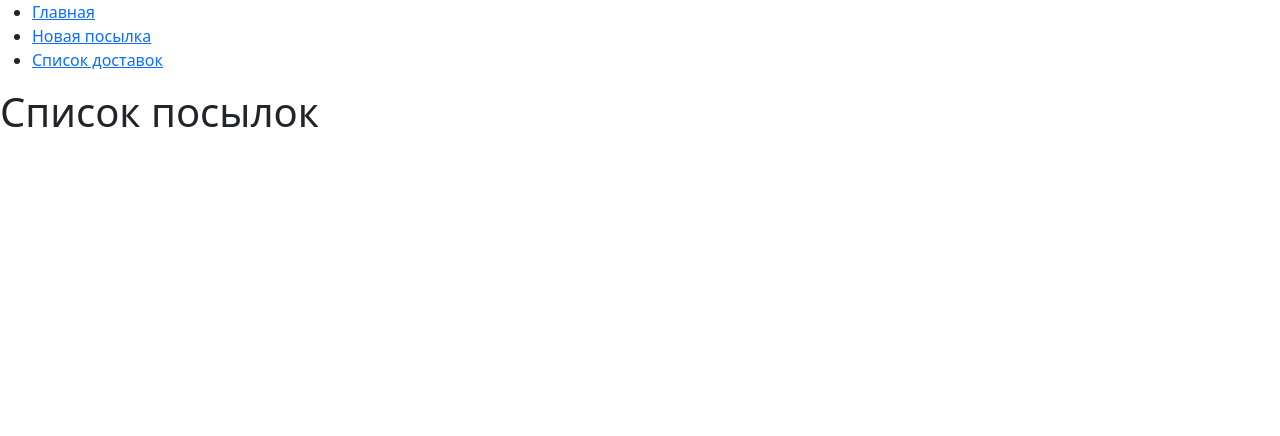
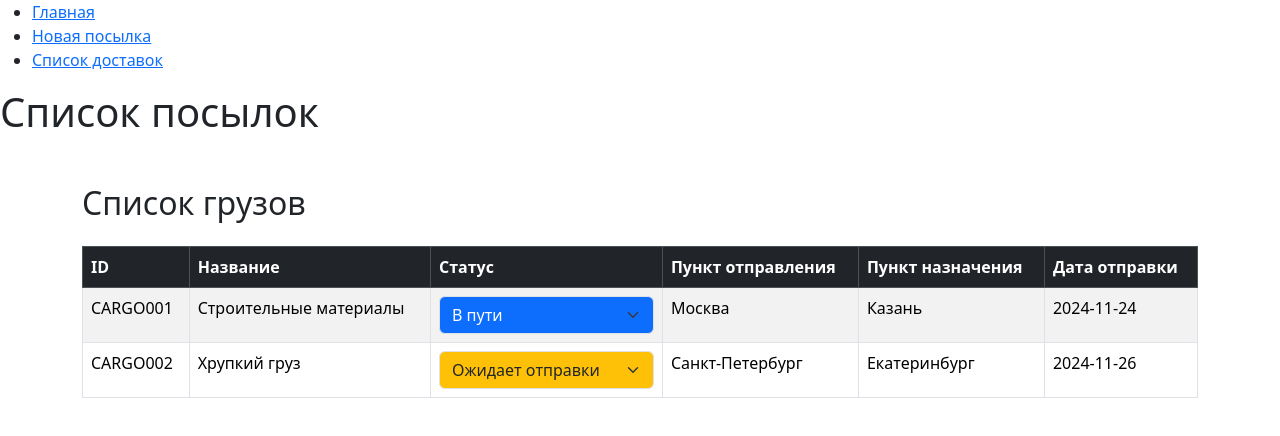
Before and after one commit to DariaSch167/ftek_test-task, a React (Create React App) app: page /track_list in a window 1280 px wide. Shown: the top 436 px of the page. Built offline with nearby package versions, Linux system fonts and the light colour scheme.

Commit message:
add: list of cargos and redux store

```diff
--- a/package.json
+++ b/package.json
@@ -4,6 +4,7 @@
   "private": true,
   "dependencies": {
     "@popperjs/core": "^2.11.8",
+    "@reduxjs/toolkit": "^2.4.0",
     "@testing-library/jest-dom": "^5.17.0",
     "@testing-library/react": "^13.4.0",
     "@testing-library/user-event": "^13.5.0",
@@ -11,6 +12,7 @@
     "react": "^18.3.1",
     "react-bootstrap": "^2.10.6",
     "react-dom": "^18.3.1",
+    "react-redux": "^9.1.2",
     "react-router-dom": "^7.0.1",
     "react-scripts": "5.0.1",
     "sass": "^1.81.0",
--- a/src/components/NewItemForm.jsx
+++ b/src/components/NewItemForm.jsx
@@ -1,15 +1,18 @@
 import React, { useState } from "react";
 import "bootstrap/dist/css/bootstrap.min.css";
+import { useDispatch } from "react-redux";
+import { addCargo } from "../store/trackingSlice";
 
 const BookingForm = () => {
   const [formData, setFormData] = useState({
-    title: "",
-    departure: "",
+    name: "",
+    origin: "",
     destination: "",
-    date: "",
+    departureDate: "",
   });
 
   const [errors, setErrors] = useState({});
+  const dispatch = useDispatch();
 
   const handleChange = (e) => {
     const { name, value } = e.target;
@@ -17,58 +20,86 @@ const BookingForm = () => {
       ...formData,
       [name]: value,
     });
+
+    if (errors[name]) {
+      setErrors({
+        ...errors,
+        [name]: "",
+      });
+    }
   };
 
   const handleSubmit = (e) => {
     e.preventDefault();
 
-    const newErrors = {};
+    const today = new Date();
+    const selectedDate = new Date(formData.departureDate);
+    const formErrors = {};
 
-    if (!formData.title.trim()) newErrors.title = "Название обязательно";
-    if (!formData.departure)
-      newErrors.departure = "Пункт отправления обязателен";
+    if (!formData.name) formErrors.name = "Название обязательно.";
+    if (!formData.origin) formErrors.origin = "Выберите пункт отправления.";
     if (!formData.destination)
-      newErrors.destination = "Пункт назначения обязателен";
-    if (!formData.date) newErrors.date = "Дата отправки обязательна";
+      formErrors.destination = "Выберите пункт назначения.";
 
-    setErrors(newErrors);
+    if (!formData.departureDate) {
+      formErrors.departureDate = "Дата отправки обязательна.";
+    } else if (selectedDate < today.setHours(0, 0, 0, 0)) {
+      formErrors.departureDate =
+        "Дата отправки не может быть раньше сегодняшнего дня.";
+    }
 
-    if (Object.keys(newErrors).length === 0) {
-      console.log("Form submitted successfully", formData);
-      alert("Форма успешно отправлена!");
+    if (Object.keys(formErrors).length > 0) {
+      setErrors(formErrors);
+      return;
     }
+
+    const generateId = () => {
+      const randomNum = Math.floor(1000 + Math.random() * 9000);
+      return `CARGO${randomNum}`;
+    };
+
+    const cargoData = {
+      ...formData,
+      id: generateId(),
+      status: "Ожидает отправки",
+    };
+
+    console.log("Форма успешно отправлена:", cargoData);
+    dispatch(addCargo(cargoData));
   };
 
   return (
     <div className="container mt-5">
-      <h2 className="mb-4">Бронирование отправки</h2>
+      <div className="row justify-content-center">
+        <div className="col-12 col-md-8 col-lg-6 px-3">
+          <h2 className="mb-4">Добавить новый груз</h2>
           <form onSubmit={handleSubmit}>
-        <div className="mb-3">
-          <label htmlFor="title" className="form-label">
+            <div className="mb-3 ">
+              <label name="name" className="form-label">
                 Название
               </label>
               <input
                 type="text"
-            className={`form-control ${errors.title ? "is-invalid" : ""}`}
-            id="title"
-            name="title"
-            value={formData.title}
+                className={`form-control ${errors.name ? "is-invalid" : ""}`}
+                id="name"
+                name="name"
+                value={formData.name}
                 onChange={handleChange}
               />
-          {errors.title && (
-            <div className="invalid-feedback">{errors.title}</div>
+              {errors.name && (
+                <div className="invalid-feedback">{errors.name}</div>
               )}
             </div>
 
             <div className="mb-3">
-          <label htmlFor="departure" className="form-label">
+              <label name="origin" className="form-label">
                 Пункт отправления
               </label>
               <select
-            className={`form-select ${errors.departure ? "is-invalid" : ""}`}
-            id="departure"
-            name="departure"
-            value={formData.departure}
+                className={`form-select ${errors.origin ? "is-invalid" : ""}`}
+                id="origin"
+                name="origin"
+                value={formData.origin}
                 onChange={handleChange}>
                 <option value="">Выберите пункт отправления</option>
                 <option value="Москва">Москва</option>
@@ -76,19 +107,20 @@ const BookingForm = () => {
                 <option value="Новосибирск">Новосибирск</option>
                 <option value="Тюмень">Тюмень</option>
                 <option value="Екатеринбург">Екатеринбург</option>
-            <option value="Другое">Другое</option>
               </select>
-          {errors.departure && (
-            <div className="invalid-feedback">{errors.departure}</div>
+              {errors.origin && (
+                <div className="invalid-feedback">{errors.origin}</div>
               )}
             </div>
 
             <div className="mb-3">
-          <label htmlFor="destination" className="form-label">
+              <label name="destination" className="form-label">
                 Пункт назначения
               </label>
               <select
-            className={`form-select ${errors.destination ? "is-invalid" : ""}`}
+                className={`form-select ${
+                  errors.destination ? "is-invalid" : ""
+                }`}
                 id="destination"
                 name="destination"
                 value={formData.destination}
@@ -104,24 +136,30 @@ const BookingForm = () => {
             </div>
 
             <div className="mb-3">
-          <label htmlFor="date" className="form-label">
+              <label name="departureDate" className="form-label">
                 Дата отправки
               </label>
               <input
                 type="date"
-            className={`form-control ${errors.date ? "is-invalid" : ""}`}
-            id="date"
-            name="date"
-            value={formData.date}
+                className={`form-control ${
+                  errors.departureDate ? "is-invalid" : ""
+                }`}
+                id="departureDate"
+                name="departureDate"
+                value={formData.departureDate}
                 onChange={handleChange}
               />
-          {errors.date && <div className="invalid-feedback">{errors.date}</div>}
+              {errors.date && (
+                <div className="invalid-feedback">{errors.departureDate}</div>
+              )}
             </div>
 
-        <button type="submit" className="btn btn-primary">
+            <button type="submit" className="btn btn-primary text-white">
               Отправить
             </button>
           </form>
+        </div>
+      </div>
     </div>
   );
 };
--- /dev/null
+++ b/src/components/TrackingListTable.jsx
@@ -0,0 +1,69 @@
+import React from "react";
+import "bootstrap/dist/css/bootstrap.min.css";
+import { useDispatch, useSelector } from "react-redux";
+import { updateCargo } from "../store/trackingSlice";
+
+const TrackingListTable = () => {
+  const cargos = useSelector((state) => state.cargos);
+  const dispatch = useDispatch();
+
+  const handleStatusChange = (id, newStatus) => {
+    dispatch(updateCargo({ id, data: { status: newStatus } }));
+  };
+
+  const getStatusClass = (status) => {
+    switch (status) {
+      case "Ожидает отправки":
+        return "bg-warning text-dark";
+      case "В пути":
+        return "bg-primary text-white";
+      case "Доставлен":
+        return "bg-success text-white";
+      default:
+        return "";
+    }
+  };
+
+  return (
+    <div className="container mt-5">
+      <h2 className="mb-4">Список грузов</h2>
+      <table className="table table-bordered table-striped">
+        <thead className="table-dark">
+          <tr>
+            <th>ID</th>
+            <th>Название</th>
+            <th>Статус</th>
+            <th>Пункт отправления</th>
+            <th>Пункт назначения</th>
+            <th>Дата отправки</th>
+          </tr>
+        </thead>
+        <tbody>
+          {cargos.map((cargo) => (
+            <tr key={cargo.id}>
+              <td>{cargo.id}</td>
+              <td>{cargo.name}</td>
+              <td>
+                <select
+                  className={`form-select ${getStatusClass(cargo.status)}`}
+                  value={cargo.status}
+                  onChange={(e) =>
+                    handleStatusChange(cargo.id, e.target.value)
+                  }>
+                  <option value="Ожидает отправки">Ожидает отправки</option>
+                  <option value="В пути">В пути</option>
+                  <option value="Доставлен">Доставлен</option>
+                </select>
+              </td>
+              <td>{cargo.origin}</td>
+              <td>{cargo.destination}</td>
+              <td>{cargo.departureDate}</td>
+            </tr>
+          ))}
+        </tbody>
+      </table>
+    </div>
+  );
+};
+
+export default TrackingListTable;
--- a/src/index.js
+++ b/src/index.js
@@ -5,10 +5,14 @@ import App from "./App";
 import "bootstrap/dist/css/bootstrap.min.css";
 import "bootstrap/dist/js/bootstrap.bundle.min";
 import "./custom.scss";
+import store from "./store/store";
+import { Provider } from "react-redux";
 
 const root = ReactDOM.createRoot(document.getElementById("root"));
 root.render(
   <React.StrictMode>
-    <App />
+    <Provider store={store}>
+      <App />
+    </Provider>
   </React.StrictMode>
 );
--- a/src/pages/TrackingList.jsx
+++ b/src/pages/TrackingList.jsx
@@ -1,7 +1,13 @@
 import React from "react";
+import TrackingListTable from "../components/TrackingListTable";
 
 const TrackingList = () => {
-  return <h1>Список посылок</h1>;
+  return (
+    <>
+      <h1>Список посылок</h1>
+      <TrackingListTable />
+    </>
+  );
 };
 
 export default TrackingList;
--- /dev/null
+++ b/src/store/store.js
@@ -0,0 +1,10 @@
+import { configureStore } from "@reduxjs/toolkit";
+import cargoReducer from "./trackingSlice";
+
+const store = configureStore({
+  reducer: {
+    cargos: cargoReducer,
+  },
+});
+
+export default store;
--- /dev/null
+++ b/src/store/trackingSlice.js
@@ -0,0 +1,37 @@
+import { createSlice } from "@reduxjs/toolkit";
+
+const cargoSlice = createSlice({
+  name: "cargos",
+  initialState: [
+    {
+      id: "CARGO001",
+      name: "Строительные материалы",
+      status: "В пути",
+      origin: "Москва",
+      destination: "Казань",
+      departureDate: "2024-11-24",
+    },
+    {
+      id: "CARGO002",
+      name: "Хрупкий груз",
+      status: "Ожидает отправки",
+      origin: "Санкт-Петербург",
+      destination: "Екатеринбург",
+      departureDate: "2024-11-26",
+    },
+  ],
+  reducers: {
+    addCargo: (state, action) => {
+      state.push(action.payload);
+    },
+    updateCargo: (state, action) => {
+      const index = state.findIndex((cargo) => cargo.id === action.payload.id);
+      if (index !== -1) {
+        state[index] = { ...state[index], ...action.payload.data };
+      }
+    },
+  },
+});
+
+export const { addCargo, updateCargo } = cargoSlice.actions;
+export default cargoSlice.reducer;
```
Also changed, not shown: 1 other file (tests, documents, lock files or other folders). Lines whose indentation alone changed are shown as unchanged.
